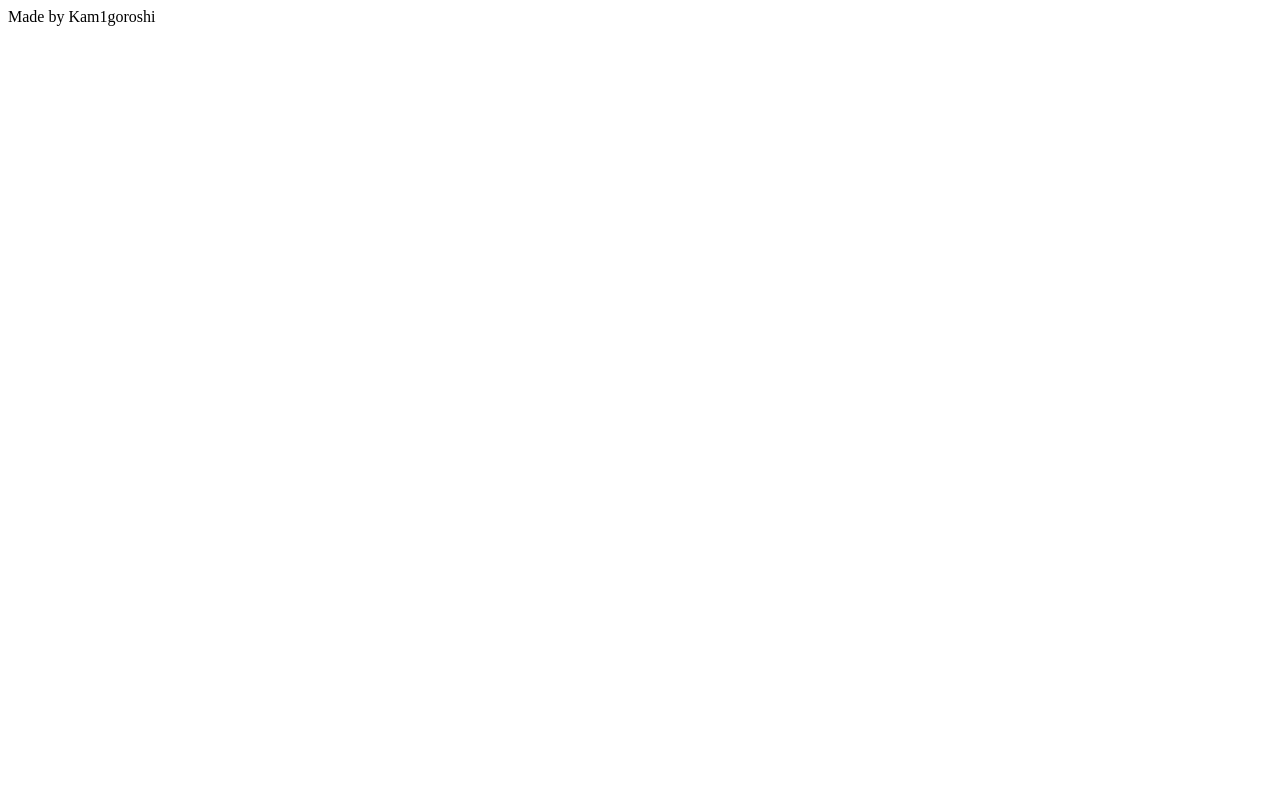
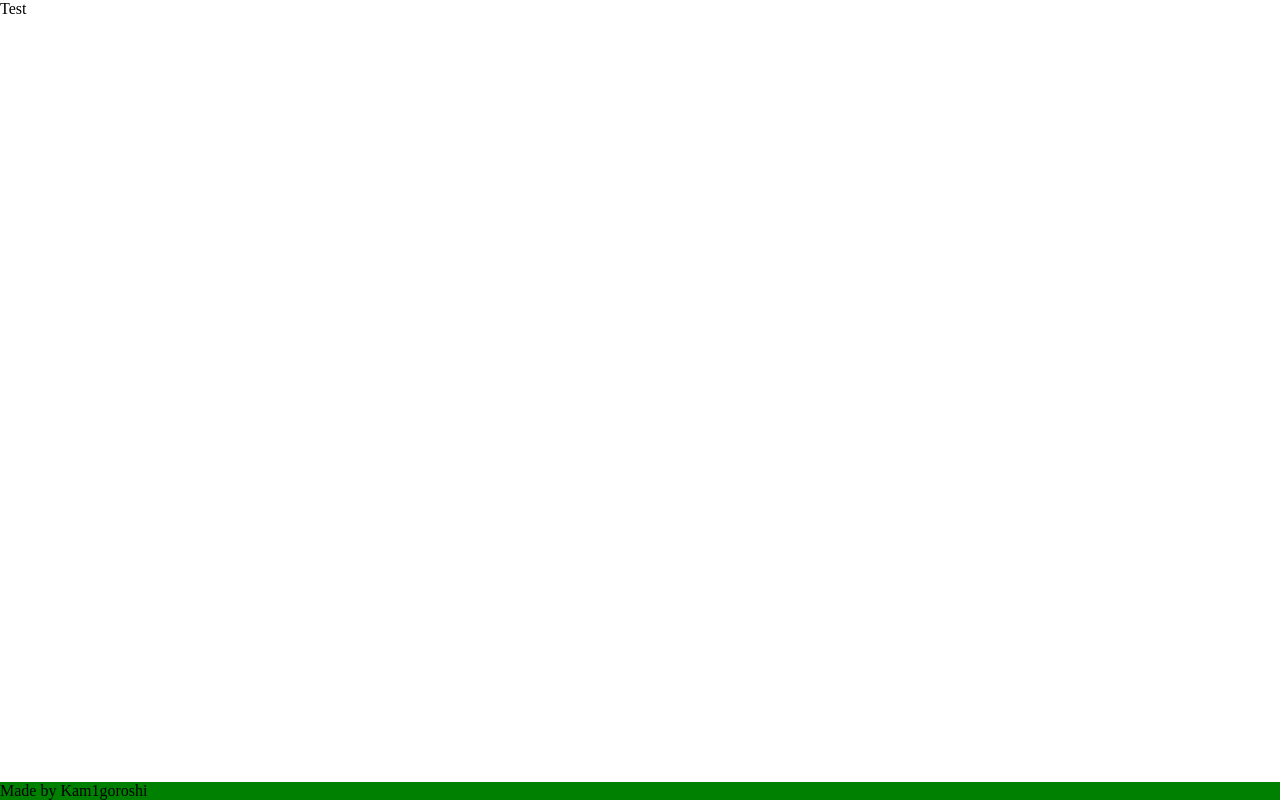
Before and after one commit to Kam1goroshi/odin-calculator, a plain HTML site: page index.html in a window 1280 px wide. Drawn offline with Linux system fonts and the light colour scheme.

Commit message:
Include styles.css with basic boilerplate
Sticking footer to the bottom regardless of the size of the page

```diff
--- a/index.html
+++ b/index.html
@@ -4,10 +4,11 @@
     <meta charset="UTF-8">
     <meta http-equiv="X-UA-Compatible" content="IE=edge">
     <meta name="viewport" content="width=device-width, initial-scale=1.0">
+    <link rel="stylesheet" href="./styles.css">
     <title>Calculator</title>
 </head>
 <body>
-    <header></header>
+    <header>Test</header>
     <main></main>
     <footer>Made by Kam1goroshi</footer>
 </body>
--- /dev/null
+++ b/styles.css
@@ -0,0 +1,11 @@
+html, body {
+    height: 100%;
+    display: flex;
+    flex-direction: column;
+    margin: 0;
+  }
+
+  footer {
+    margin-top: auto;
+    background-color: green;
+  }
```
